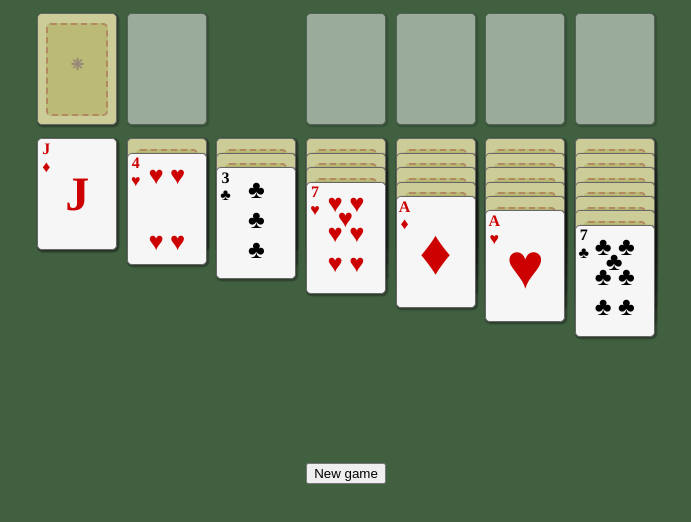
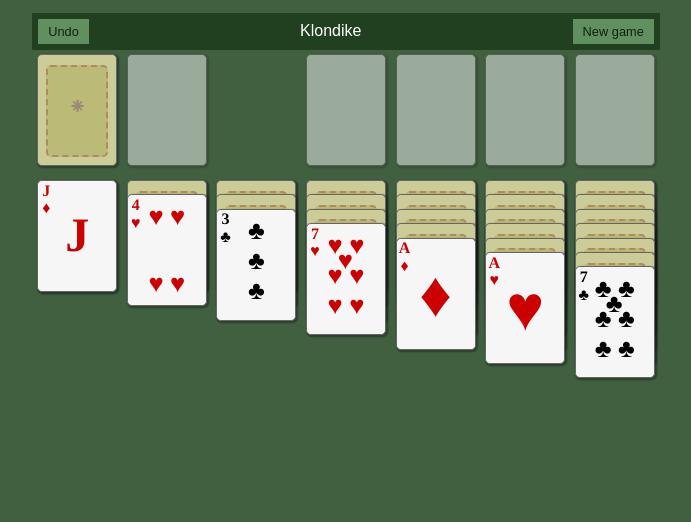
Before and after one commit to eugene-khorev/klondike-vue, a Vue app: page / in a window 1280 px wide. Shown: the top 522 px of the page, without its empty margins (294-985 px from the left). Built offline with nearby package versions, Linux system fonts and the light colour scheme.

Commit message:
Ability to undo operations (to be refactored)

```diff
--- a/package.json
+++ b/package.json
@@ -11,8 +11,7 @@
   "dependencies": {
     "core-js": "^3.6.4",
     "vue": "^2.6.11",
-    "vuex": "^3.1.2",
-    "vuex-persistedstate": "^2.7.1"
+    "vuex": "^3.1.2"
   },
   "devDependencies": {
     "@vue/cli-plugin-babel": "~4.2.0",
--- a/src/App.vue
+++ b/src/App.vue
@@ -1,5 +1,13 @@
 <template>
   <div id="app">
+    <div class="container">
+      <div id="nav">
+        <h1>Klondike</h1>
+
+        <button v-on:click.prevent="undoAction">Undo</button>
+        <button v-on:click.prevent="newGame">New game</button>
+      </div>
+
       <div class="card-grid">
         <div class="card-row">
           <div class="card-column three-cards">
@@ -15,17 +23,55 @@
           </div>
         </div>
       </div>
-
-    <div class="buttons">
-      <button v-on:click="generateNewGame">New game</button>
     </div>
   </div>
 </template>
 
 <style lang="scss">
 body {
+  font-family: Arial, Helvetica, sans-serif;
   background: #406040	;
   text-align: center;
+}
+.container {
+  display: inline-block;
+}
+#nav {
+  margin: 5px 0 0;
+  padding: 0.3em;
+  background: #204020;
+
+  h1 {
+    display: inline-block;
+    margin: 0;
+    line-height: 1.6em;
+    font-size: 1em;
+    font-weight: normal;
+    color: #fff;
+  }
+
+  &::after {
+    content: " ";
+    display: block;
+    clear: both;
+  }
+
+  button {
+    display: block;
+    padding: 5px 10px;
+    font-size: 0.8em;
+    background: #609060;
+    color: #102010;
+    border: solid 1px #204020;
+
+    &:first-of-type {
+      float: left;
+    }
+
+    &:last-of-type {
+      float: right;
+    }
+  }
 }
 </style>
 
@@ -49,7 +95,16 @@ export default {
   methods: {
     ...mapActions('cards', {
       generateNewGame: 'generateInitialState',
+      loadLastState: 'undoLastState',
     }),
+    undoAction(event) {
+      event.target.blur();
+      this.loadLastState();
+    },
+    newGame(event) {
+      event.target.blur();
+      this.generateNewGame();
+    },
   },
 }
 </script>
--- a/src/store/index.js
+++ b/src/store/index.js
@@ -1,6 +1,6 @@
 import Vue from 'vue'
 import Vuex from 'vuex'
-import createPersistedState from "vuex-persistedstate";
+// import createPersistedState from "vuex-persistedstate";
 
 import * as cards from './modules/cards'
 
@@ -8,10 +8,28 @@ Vue.use(Vuex)
 
 const debug = process.env.NODE_ENV !== 'production'
 
-export default new Vuex.Store({
+const store = new Vuex.Store({
   strict: debug,
   modules: {
     cards: cards.store,
   },
-  plugins: [createPersistedState()],
-})
+  // plugins: [createPersistedState()],
+});
+
+store.subscribe((mutation, state) => {
+  let savedState;
+  try {
+    savedState = JSON.parse(localStorage.getItem('vuex'));
+  } catch(e) {
+    // Invalid JSON
+  }
+
+  if (!savedState) {
+    savedState = [];
+  }
+  savedState.push(state);
+
+  localStorage.setItem('vuex', JSON.stringify(savedState));
+});
+
+export default store;
--- a/src/store/modules/cards.js
+++ b/src/store/modules/cards.js
@@ -18,11 +18,6 @@ export const MUTATION_MOVE_TO_FOUNDATION_FROM_STOCK = 'MUTATION_MOVE_TO_FOUNDATI
 export const MUTATION_MOVE_TO_FOUNDATION_FROM_PILE = 'MUTATION_MOVE_TO_FOUNDATION_FROM_PILE';
 export const MUTATION_NOVE_TO_PILE_FROM_STOCK = 'MUTATION_NOVE_TO_PILE_FROM_STOCK';
 export const MUTATION_MOVE_TO_PILE_FROM_PILE = 'MUTATION_MOVE_TO_PILE_FROM_PILE';
-
-/**
- * Last generated initial state
- */
-let initialState;
 
 /**
  * Generate and save new initial state
@@ -70,10 +65,18 @@ export function generateNewInitialState() {
 }
 
 export function getInitialState() {
-  if (!initialState) {
-    initialState = generateNewInitialState();
+  let savedState;
+  try {
+    savedState = JSON.parse(localStorage.getItem('vuex'));
+  } catch(e) {
+    // Invalid JSON
   }
-  return initialState;
+
+  if (!savedState) {
+    savedState = [{ cards: generateNewInitialState() }];
+    localStorage.setItem('vuex', JSON.stringify(savedState));
+  }
+  return savedState[savedState.length-1].cards;
 }
 
 /**
@@ -196,8 +199,8 @@ export const store = {
 
   actions: {
     generateInitialState(context) {
-      initialState = null;
-      context.commit(MUTATION_SET_INITIAL_STATE, getInitialState());
+      localStorage.setItem('vuex', JSON.stringify([]));
+      context.commit(MUTATION_SET_INITIAL_STATE, generateNewInitialState());
     },
 
     switchToNextStockCard(context) {
@@ -269,5 +272,20 @@ export const store = {
         context.commit(MUTATION_MOVE_TO_PILE_FROM_PILE, { srcPileIndex, dstPileIndex, cardIndex });
       }
     },
+
+    undoLastState() {
+      let savedState;
+      try {
+        savedState = JSON.parse(localStorage.getItem('vuex'));
+        if (savedState.length > 1) {
+          savedState.pop();
+          let lastState = savedState[savedState.length-1];
+          this.replaceState(lastState);
+          localStorage.setItem('vuex', JSON.stringify(savedState));
+          }
+      } catch(e) {
+        // Invalid JSON
+      }
+    },
   },
 }
```
Also changed, not shown: 1 other file (tests, documents, lock files or other folders). Lines whose indentation alone changed are shown as unchanged.
